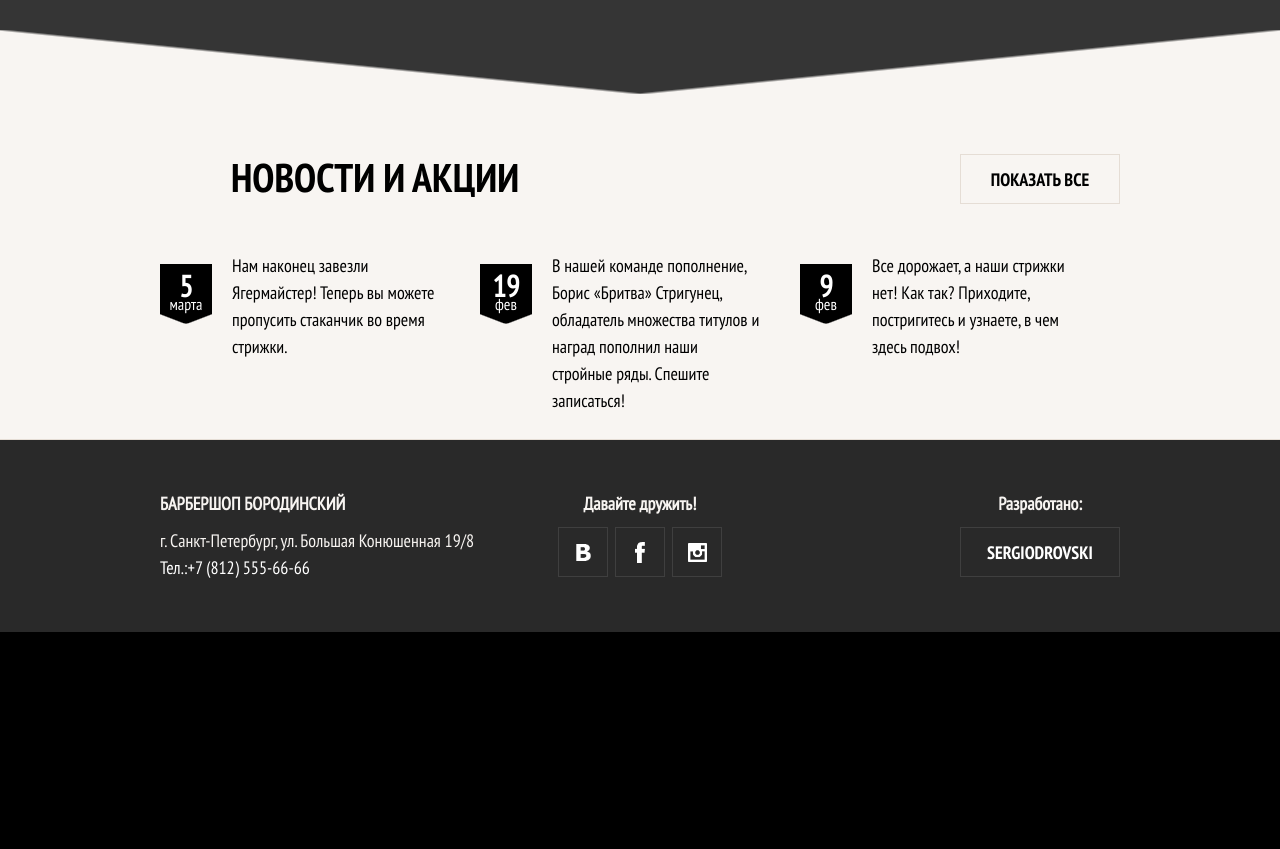
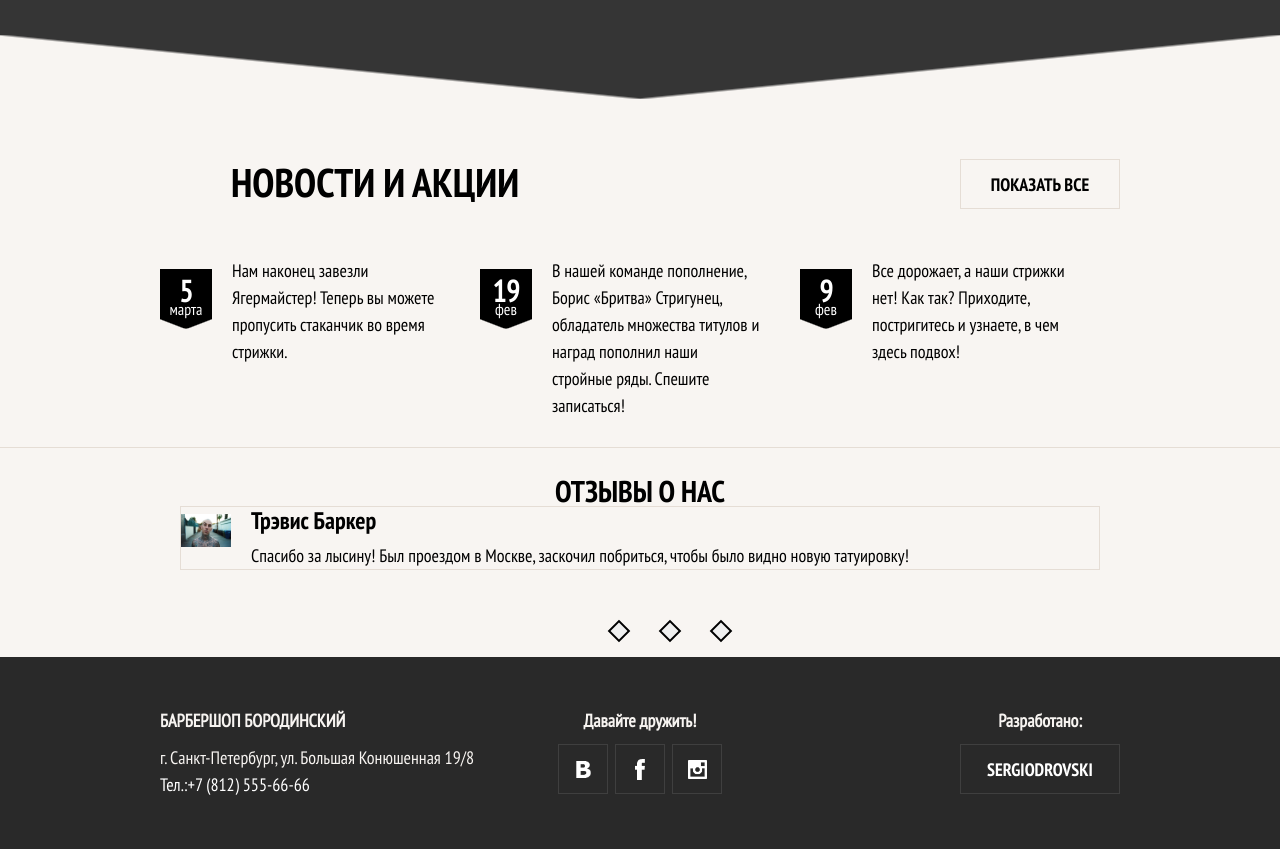
Before and after one commit to SergoDrovski/barbershop-project2, a website: page app/index.html in a window 1280 px wide. Shown: the part 1243-2092 px from the top of the page. Before the commit the page ends 1875 px from the top, so only its background shows below. Drawn offline with Linux system fonts and the light colour scheme.

Commit message:
моб версия index завершена

```diff
--- a/app/css/sass/style.scss
+++ b/app/css/sass/style.scss
@@ -476,9 +476,9 @@ img {
 }
 
 .stats--header {
-  padding-top: 30px;
+  padding-top: 27px;
   padding-left: 37px;
-  padding-bottom: 30px;
+  padding-bottom: 23px;
   padding-right: 37px;
 
   color: #000000;
@@ -496,7 +496,7 @@ img {
 }
 
 .stats--slogan {
-  margin-bottom: 20px;
+  margin-bottom: 13px;
   padding-left: 30px;
   padding-right: 30px;
 
@@ -577,7 +577,7 @@ img {
 }
 
 .stats--legend--bottom {
-  margin-top: 14px;
+  margin-top: 10px;
   margin-bottom: 14px;
 }
 
@@ -784,8 +784,10 @@ img {
 
 .advantages--description {
   margin: 0;
+  padding-top: 5px;
+  padding-right: 43px;
   padding-left: 43px;
-  padding-right: 43px;
+
 
   color: #f7f4f1;
   font-size: 20px;
@@ -834,15 +836,15 @@ img {
   display: flex;
   justify-content: center;
 
-  margin-top: 30px;
+  margin-top: 23px;
   margin-bottom: 0;
 }
 
 .advantages--toggles--wrapper {
   position: relative;
 
-  width: 10px;
-  height: 10px;
+  width: 16px;
+  height: 16px;
 
   transform: rotate(-45deg);
 
@@ -885,7 +887,7 @@ img {
     display: none;
   }
 
-  .slider--item {
+  .advantages--item {
     display: block;
   }
 
@@ -1011,9 +1013,9 @@ img {
 .news--wrapper {
   position: relative;
 
-  padding-top: 35px;
+  padding-top: 30px;
   padding-right: 20px;
-  padding-bottom: 25px;
+  padding-bottom: 28px;
   padding-left: 20px;
 }
 
@@ -1197,7 +1199,23 @@ img {
 }
 
 .reviews--wrapper {
-  padding: 20px;
+  position: relative;
+
+  padding-top: 28px;
+  padding-right: 20px;
+  padding-bottom: 9%;
+  padding-left: 20px;
+}
+
+.reviews--title {
+  margin: 0;
+  padding: 0;
+
+  font-size: 30px;
+  line-height: 30px;
+  font-family: "PT Sans - Narrow Bold", sans-serif;
+  text-transform: uppercase;
+  text-align: center;
 }
 
 .reviews--write {
@@ -1205,20 +1223,151 @@ img {
 }
 
 .reviews--item {
+  display: flex;
   margin: 0;
-}
+  margin-top: 27px;
+}
+
+.reviews--author-picture {
+  margin-top: 7px;
+  margin-bottom: 0;
+  flex: 0 0 50px;
+}
+
+.reviews--text {
+  margin-top: 0;
+  margin-bottom: 0;
+  margin-left: 20px;
+
+  font-size: 18px;
+  line-height: 1.5;
+
+}
+
+.reviews--author-name {
+  display: block;
+
+  margin-bottom: 8px;
+
+  font-size: 24px;
+  line-height: 27px;
+  font-family: "PT Sans - Narrow Bold", sans-serif;
+  font-style: normal;
+}
+
+.reviews--prev,
+.reviews--next {
+  display: none;
+}
+
+.reviews--toggles {
+  display: flex;
+  justify-content: center;
+  margin-top: 30px;
+  margin-bottom: 20px;
+}
+
+.slider--toggle--review:nth-child(n+2) {
+  margin-left: 35px;
+}
+
+.slider--toggle--review {
+  display: block;
+  width: 12px;
+  height: 16px;
+
+  transform: rotate(-45deg);
+
+  border: 2px solid #000000;
+}
+
+.slider--toggle--review:hover,
+.slider--toggle--review:active {
+  background-color: #000000;
+}
+
+@media (min-width: 660px) {
+
+ .reviews--list {
+   border: 1px solid #e5ddd5;
+ }
+
+  .reviews--item {
+    margin-top: 0;
+  }
+
+  .reviews--toggles {
+    position: absolute;
+    top: calc(100% - 34px);
+    left: calc(50% - 59px);
+
+    margin: 0;
+    padding-left: 30px;
+    padding-right: 30px;
+
+    background-color: #f8f5f2;
+  }
+}
+
+@media (min-width: 660px) and (max-width: 1023px) {
+  .reviews--list {
+    padding-top: 35px;
+    padding-right: 30px;
+    padding-bottom: 35px;
+    padding-left: 30px;
+  }
+
+  .reviews--author-picture {
+    display: flex;
+    flex: 0 0 80px;
+
+    background-color: black;
+
+    border-radius: 50%;
+
+    overflow: hidden;
+
+    vertical-align: middle;
+  }
+
+  .reviews--author-picture img {
+    align-items: center;
+  }
+}
+
+@media (min-width: 1024px) {
+
+}
+
 
 /*-------------------------------------------------------------------------------------------*/
 /*------------------------------------BLOCK FOOTER---------------------------------------------*/
 
 .page-footer {
+  position: relative;
   background-color: #292929;
 }
+
+
+.page-footer::after {
+  content: '';
+  padding-top: 11%;
+
+
+  background: linear-gradient(to right top, #292929 49%, #f8f5f2 51%)left / 50.025% 100% no-repeat,
+  linear-gradient(to left top, #292929 49%, #f8f5f2 51%)right / 50.025% 100% no-repeat;
+
+  position: absolute;
+  bottom: 100%;
+  left: 0;
+  right: 0;
+}
+
 
 .page-footer--wrapper {
   display: grid;
 
-  padding-top: 32px;
+  padding-top: 27px;
   padding-bottom: 25px;
 }
 
@@ -1326,6 +1475,10 @@ img {
 }
 
 @media (min-width: 660px) {
+  .page-footer::after {
+   display: none;
+  }
+
  .page-footer--wrapper {
    grid-template-columns: repeat(3, 1fr);
 
--- a/app/index.html
+++ b/app/index.html
@@ -36,6 +36,7 @@
 
   <script src="js/app.js"></script>
 
+
   <main class="page-main">
     <section class="stats content">
       <header class="stats--header">
@@ -72,17 +73,17 @@
           <input id="one" class="slider--toggle--btn" name="advantages" type="radio" checked>
           <input id="two" class="slider--toggle--btn" name="advantages" type="radio">
           <input id="three" class="slider--toggle--btn" name="advantages" type="radio">
-          <div class="advantages--item slider--item item-1">
+          <div class="advantages--item item-1">
             <h3 class="advantages--title advantages--icon--fast">Быстро</h3>
             <p class="advantages--description">Мы делаем свою работу быстро! Два часа пролетят незаметно и вы — счастливый обладатель стильной стрижки-минутки</p>
           </div>
-          <div class="advantages--item slider--item item-2">
+          <div class="advantages--item item-2">
             <h3 class="advantages--title advantages--icon--cool">Круто</h3>
             <p class="advantages--description">Забудьте, как вы стриглись раньше. Мы сделаем из вас звезду футбола или кино.
               Во всяком случае внешне.
             </p>
           </div>
-          <div class="advantages--item  slider--item item-3">
+          <div class="advantages--item item-3">
             <h3 class="advantages--title advantages--icon--price">Дорого</h3>
             <p class="advantages--description">Наши мастера — профессионалы своего делаи не могут стоить дёшево. К тому же, разве цена не даёт определённый статус?</p>
           </div>
@@ -123,44 +124,44 @@
       </div>
     </section>
 
-    <!--<section class="reviews">
+    <section class="reviews">
       <div class="content">
-        <div class="reviews&#45;&#45;wrapper slider">
-          <h2 class="reviews&#45;&#45;title">Отзывы о нас</h2>
-          <a href="#" class="reviews&#45;&#45;write button">Оставить отзыв</a>
-          <div class="reviews&#45;&#45;list slider&#45;&#45;list">
-            <blockquote class="reviews&#45;&#45;item slider&#45;&#45;item">
-              <p class="reviews&#45;&#45;author-picture">
-                <img src="img/Layer_36.jpg" width="50" height="33" alt="Фото клиента" class="reviews&#45;&#45;author-image">
+        <div class="reviews--wrapper slider">
+          <h2 class="reviews--title">Отзывы о нас</h2>
+          <a href="#" class="reviews--write button">Оставить отзыв</a>
+          <div class="reviews--list slider--list">
+            <div class="reviews--item mySlides">
+              <p class="reviews--author-picture">
+                <img src="img/Layer-32.jpg" alt="Фото клиента" class="reviews--author-image">
               </p>
-              <cite class="reviews&#45;&#45;author-name">Трэвис Баркер</cite>
-              <p class="reviews&#45;&#45;text">Спасибо за лысину! Был проездом в Москве, заскочил побриться, чтобы было видно новую татуировку!</p>
-            </blockquote>
-            <blockquote class="reviews&#45;&#45;item slider&#45;&#45;item">
-              <p class="reviews&#45;&#45;author-picture">
-                <img src="img/Layer_36.jpg" width="50" height="33" alt="Фото клиента" class="reviews&#45;&#45;author-image">
+              <p class="reviews--text"><cite class="reviews--author-name">Трэвис Баркер</cite>
+              Спасибо за лысину! Был проездом в Москве, заскочил побриться, чтобы было видно новую татуировку!</p>
+            </div>
+            <div class="reviews--item mySlides">
+              <p class="reviews--author-picture">
+                <img src="img/Layer-36.jpg" width="50" height="33" alt="Фото клиента" class="reviews--author-image">
               </p>
-              <cite class="reviews&#45;&#45;author-name">Семён Семёныч</cite>
-              <p class="reviews&#45;&#45;text">Очень доволен, спасибо!</p>
-            </blockquote>
-            <blockquote class="reviews&#45;&#45;item slider&#45;&#45;item">
-              <p class="reviews&#45;&#45;author-picture">
-                <img src="img/Layer_36.jpg" width="50" height="33" alt="Фото клиента" class="reviews&#45;&#45;author-image">
+              <p class="reviews--text"><cite class="reviews--author-name">Семён Семёныч</cite>
+              Очень доволен, спасибо!</p>
+            </div>
+            <div class="reviews--item mySlides">
+              <p class="reviews--author-picture">
+                <img src="img/Layer-36.jpg" width="50" height="33" alt="Фото клиента" class="reviews--author-image">
               </p>
-              <cite class="reviews&#45;&#45;author-name">Алексей Навальный</cite>
-              <p class="reviews&#45;&#45;text">Всё понравилось, особенно аква-дискотека</p>
-            </blockquote>
-            <button class="reviews&#45;&#45;prev" type="button">Предыдущий отзыв</button>
-            <button class="reviews&#45;&#45;next" type="button">Следующий отзыв</button>
+              <p class="reviews--text"><cite class="reviews--author-name">Алексей Навальный</cite>
+              Всё понравилось, особенно аква-дискотека</p>
+            </div>
+            <button class="reviews--prev" type="button" onclick="plusSlides(-1)"><span>Предыдущий отзыв</span></button>
+            <button class="reviews--next" type="button" onclick="plusSlides(1)"><span>Следующий отзыв</span></button>
           </div>
-          <p class="reviews&#45;&#45;toggles slider&#45;&#45;toggles">
-            <button class="slider&#45;&#45;toggle" type="button">1</button>
-            <button class="slider&#45;&#45;toggle" type="button">2</button>
-            <button class="slider&#45;&#45;toggle" type="button">3</button>
+          <p class="reviews--toggles slider--toggles">
+            <button class="slider--toggle--review active" type="button" onclick="currentSlide(1)"></button>
+            <button class="slider--toggle--review active" type="button" onclick="currentSlide(2)"></button>
+            <button class="slider--toggle--review active" type="button" onclick="currentSlide(3)"></button>
           </p>
         </div>
       </div>
-    </section>-->
+    </section>
   </main>
 
   <footer class="page-footer">
@@ -195,6 +196,6 @@
       </div>
     </div>
   </footer>
-
+  <script src="js/slideJS.js"></script>
 </body>
 </html>
--- /dev/null
+++ b/app/js/slideJS.js
@@ -0,0 +1,31 @@
+var slideIndex = 1;
+showSlides(slideIndex);
+
+function plusSlides(n) {
+    showSlides(slideIndex = slideIndex + n);
+}
+
+function currentSlide(n) {
+    showSlides(slideIndex = n);
+}
+
+function showSlides(n) {
+    var i;
+    var slides = document.getElementsByClassName("mySlides");
+    var dots = document.getElementsByClassName("slider--toggle--review");
+
+    if(n > slides.length) {
+        slideIndex = 1;
+    }
+    if(n < 1) {
+        slideIndex = slides.length;
+    }
+    for (i = 0; i < slides.length; i++) {
+        slides[i].style.display = "none";
+    }
+    for (i = 0; i < dots.length; i++) {
+        dots[i].className = dots[i].className.replace("active", "off");
+    }
+    slides[slideIndex-1].style.display = "flex";
+    dots[slideIndex-1].className = dots[slideIndex-1].className.replace("off", "active");
+}
```
Also changed, not shown: app/css/style.css, app/img/Layer-32.jpg (added), app/img/Layer-36.jpg (renamed from app/img/Layer_36.jpg).
